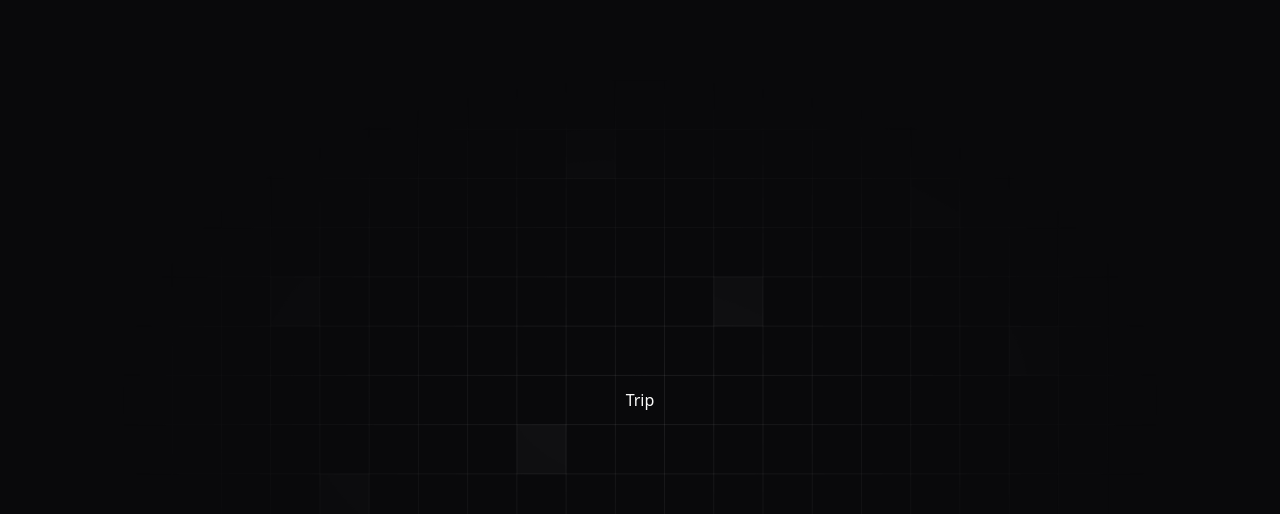
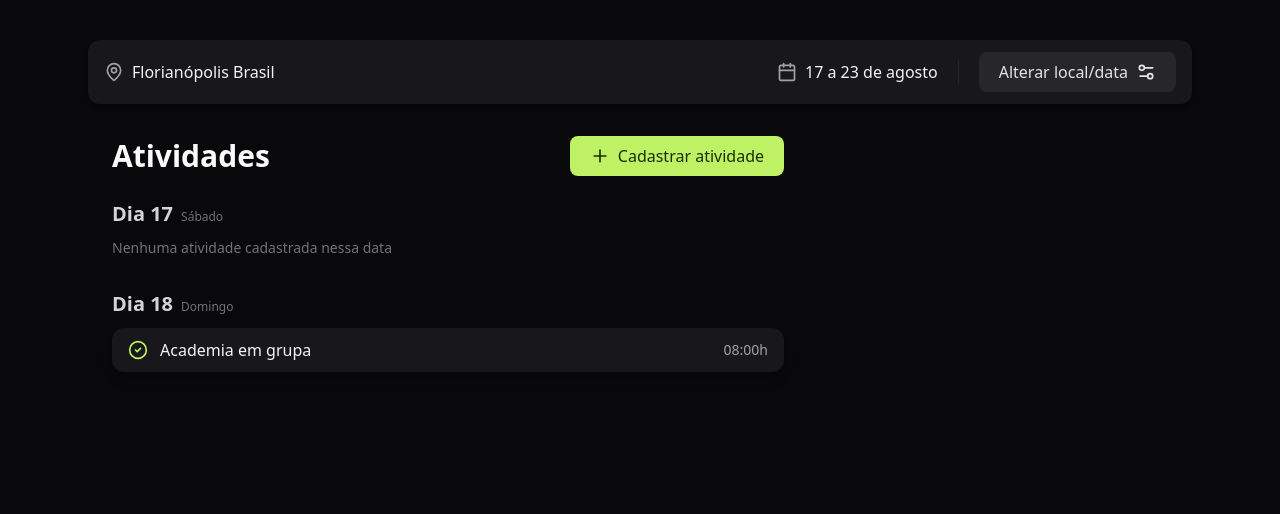
Before and after one commit to lacymelo/planner, a Next.js app: page /trip/1 in a window 1280 px wide. Shown: the top 514 px of the page. Built offline with nearby package versions, Linux system fonts and the light colour scheme.

Commit message:
add elements page trip

```diff
--- a/src/app/(dashboard)/layout.tsx
+++ b/src/app/(dashboard)/layout.tsx
@@ -5,7 +5,7 @@
 
 export default async function DashboardLayout({ children }: { children: ReactNode }) {
     return (
-        <div className="h-screen flex items-center justify-center bg-pattern bg-no-repeat bg-center">
+        <div className="max-w-6xl px-6 py-10 mx-auto space-y-8">
             {children}
         </div>
     )
--- a/src/app/(dashboard)/trip/[tripId]/page.tsx
+++ b/src/app/(dashboard)/trip/[tripId]/page.tsx
@@ -1,5 +1,75 @@
+import { Calendar, CircleCheck, MapPin, Plus, Settings2 } from "lucide-react";
+
 export default function Trip() {
     return (
-        <h1>Trip</h1>
+        <>
+            <div className="px-4 h-16 rounded-xl bg-zinc-900 shadow-md flex items-center justify-between">
+                <div className="flex items-center gap-2">
+                    <MapPin className="size-5 text-zinc-400" />
+
+                    <span className="text-base text-zinc-100">
+                        Florianópolis Brasil
+                    </span>
+                </div>
+
+                <div className="flex items-center gap-5">
+                    <div className="flex items-center gap-2">
+                        <Calendar className="size-5 text-zinc-400" />
+
+                        <span className="text-base text-zinc-100">17 a 23 de agosto</span>
+                    </div>
+
+                    <div className="w-px h-6 bg-zinc-800"></div>
+
+                    <button className="flex items-center gap-2 bg-zinc-800 text-zinc-200 rounded-lg px-5 py-2 font-medium hover:bg-zinc-700 transition-all transform duration-300">
+                        Alterar local/data
+
+                        <Settings2 className="size-5" />
+                    </button>
+                </div>
+            </div>
+
+            <main className=" flex gap-16 px-6">
+                <div className="flex-1 space-y-6">
+                    <div className="flex items-center justify-between">
+                        <h2 className="text-3xl font-semibold">Atividades</h2>
+
+                        <button className="bg-lime-300 text-lime-950 px-5 py-2 rounded-lg font-medium flex items-center gap-2 hover:bg-lime-400 transition-all duration-300">
+                            <Plus className="size-5 text-lime-950" />
+
+                            Cadastrar atividade
+                        </button>
+                    </div>
+
+                    <div className="space-y-8">
+                        <div className="space-y-2.5">
+                            <div className="flex gap-2 items-baseline">
+                                <span className="text-xl text-zinc-300 font-semibold">Dia 17</span>
+                                <span className="text-xs text-zinc-500">Sábado</span>
+                            </div>
+
+                            <p className="text-sm text-zinc-500">Nenhuma atividade cadastrada nessa data</p>
+                        </div>
+
+                        <div className="space-y-2.5">
+                            <div className="flex gap-2 items-baseline">
+                                <span className="text-xl text-zinc-300 font-semibold">Dia 18</span>
+                                <span className="text-xs text-zinc-500">Domingo</span>
+                            </div>
+
+                            <div className="px-4 py-2.5 bg-zinc-900 rounded-xl shadow-lg flex items-center gap-3">
+                                <CircleCheck className="size-5 text-lime-300" />
+                                <span className="text-zinc-100">Academia em grupa</span>
+                                <span className="text-zinc-400 text-sm ml-auto">08:00h</span>
+                            </div>
+                        </div>
+                    </div>
+                </div>
+
+                <div className="w-80">
+
+                </div>
+            </main>
+        </>
     )
 }
```
